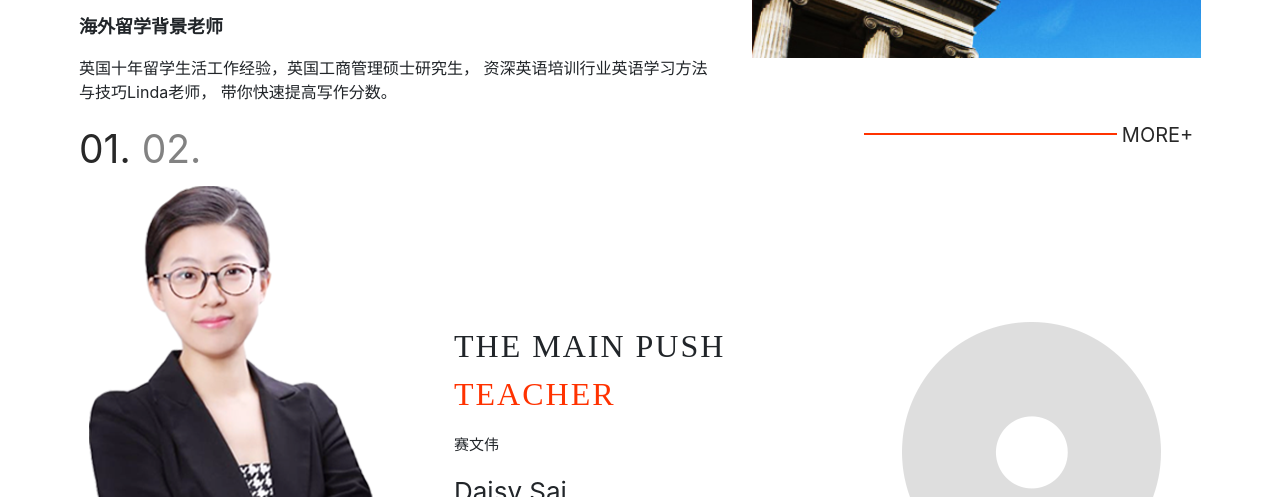
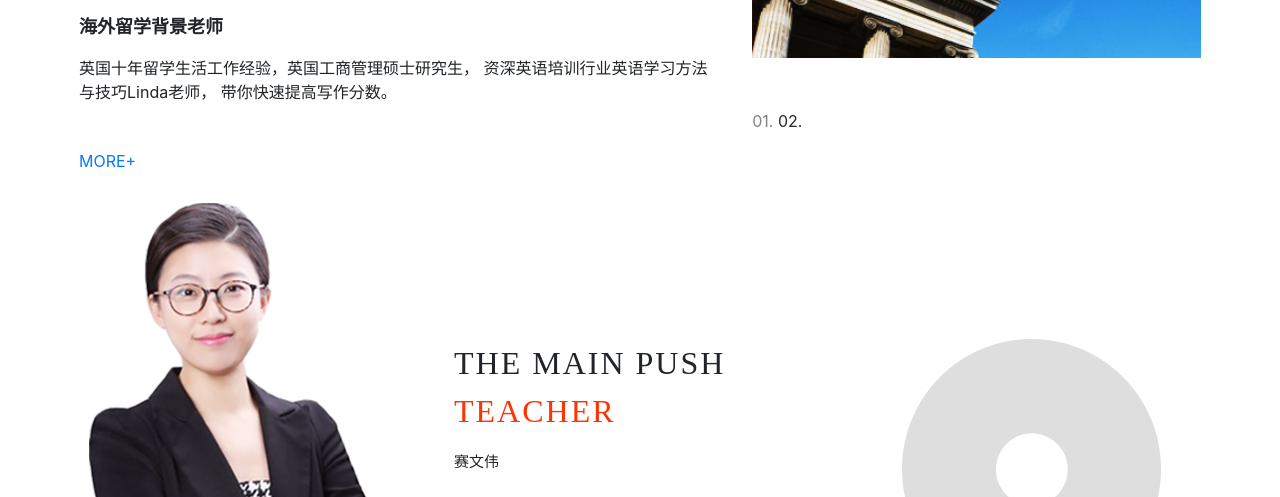
Before and after one commit to fan201709/client-bac-english, a plain HTML site: page index-1.html in a window 1280 px wide. Shown: the part 603-1100 px from the top of the page. Drawn offline with nearby package versions, Linux system fonts and the light colour scheme.

Commit message:
20170927

```diff
--- a/styles/style.css
+++ b/styles/style.css
@@ -152,43 +152,13 @@ article .article .teacher .teacherup .teacherupimg p{
     right: 30px;
     top:-25px;
 }
-article .article .teacher .teacherdown{
-    width: 100%;
-    clear:both;
+article .article .teacher .wake{
+    font-size: 30px;
+    border:none;
 }
-article .article .teacher .teacherdown .up .up-left{
-    display: block;
-    float: left;
-    font-size: 39px;
-    cursor: pointer;
-    height: 52px;
-    width: 70%;
-}
-article .article .teacher .teacherdown .up .up-left a:nth-child(1){
-    color:rgb(40,40,40);
-}
-article .article .teacher .teacherdown .up .up-left a:nth-child(2){
-    color:rgb(130, 130, 130);
-}
-article .article .teacher .teacherdown .up .up-right{
-    display: block;
-    float: left;
-    font-size: 20px;
-    cursor: pointer;
-    height: 52px;
-    width: 30%;
-}
-article .article .teacher .teacherdown .up .up-right p:nth-child(1){
-    background: rgb(255,50,0);
-    width: 75%;
-    height: 2px;
-    display: block;
-    float: left;
-    margin-top: 13px;
-    margin-right: 5px;
-}
-article .article .teacher .teacherdown .up .up-right a{
-    color: rgb(40,40,40);
+article .article .teacher .wake ul li a{
+    border:none;
+    color:rgb(100,100,100);
 }
 article .article .teacher .teacherdown .down{
     width:100%;
```
Also changed, not shown: index.html (+50 -6 lines).
